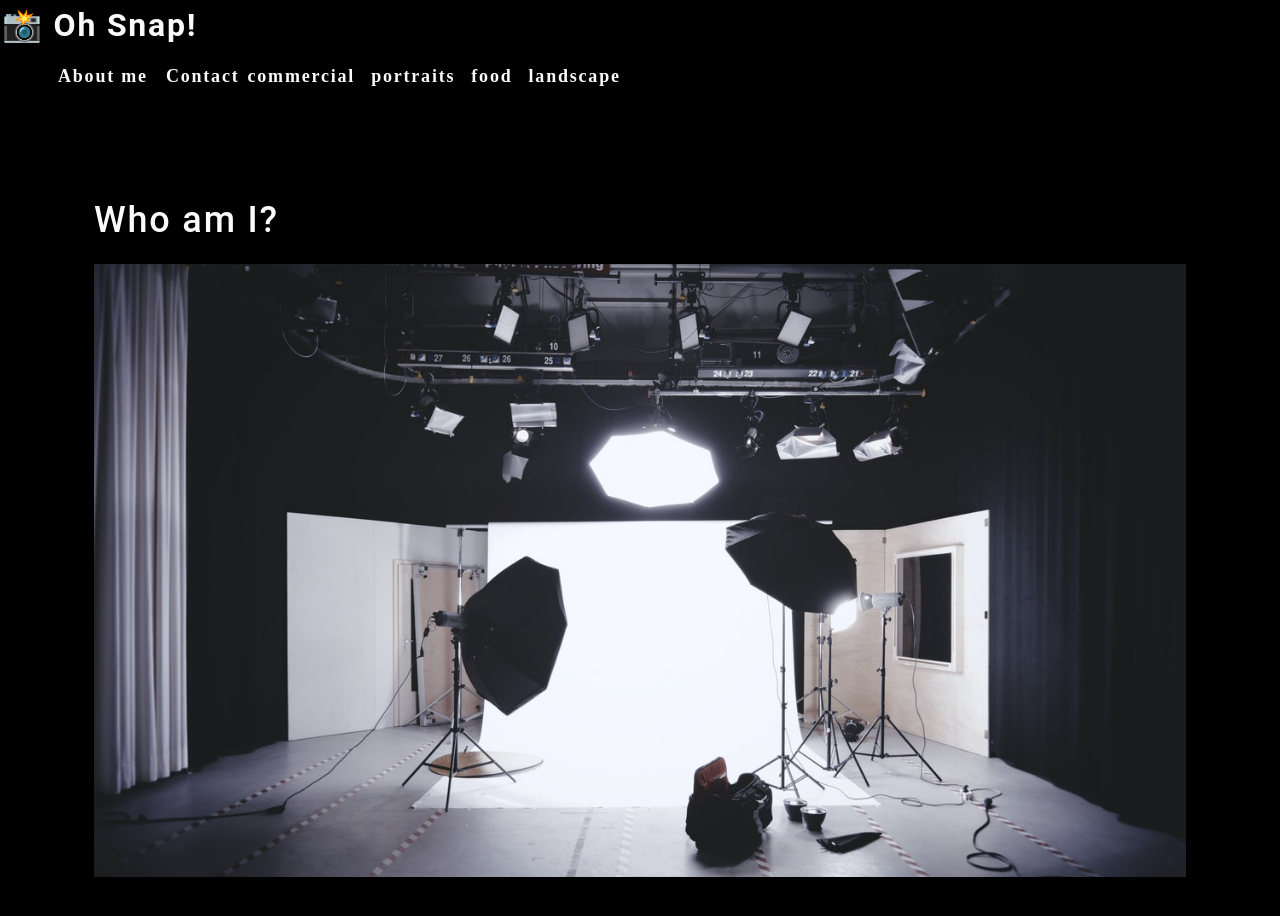
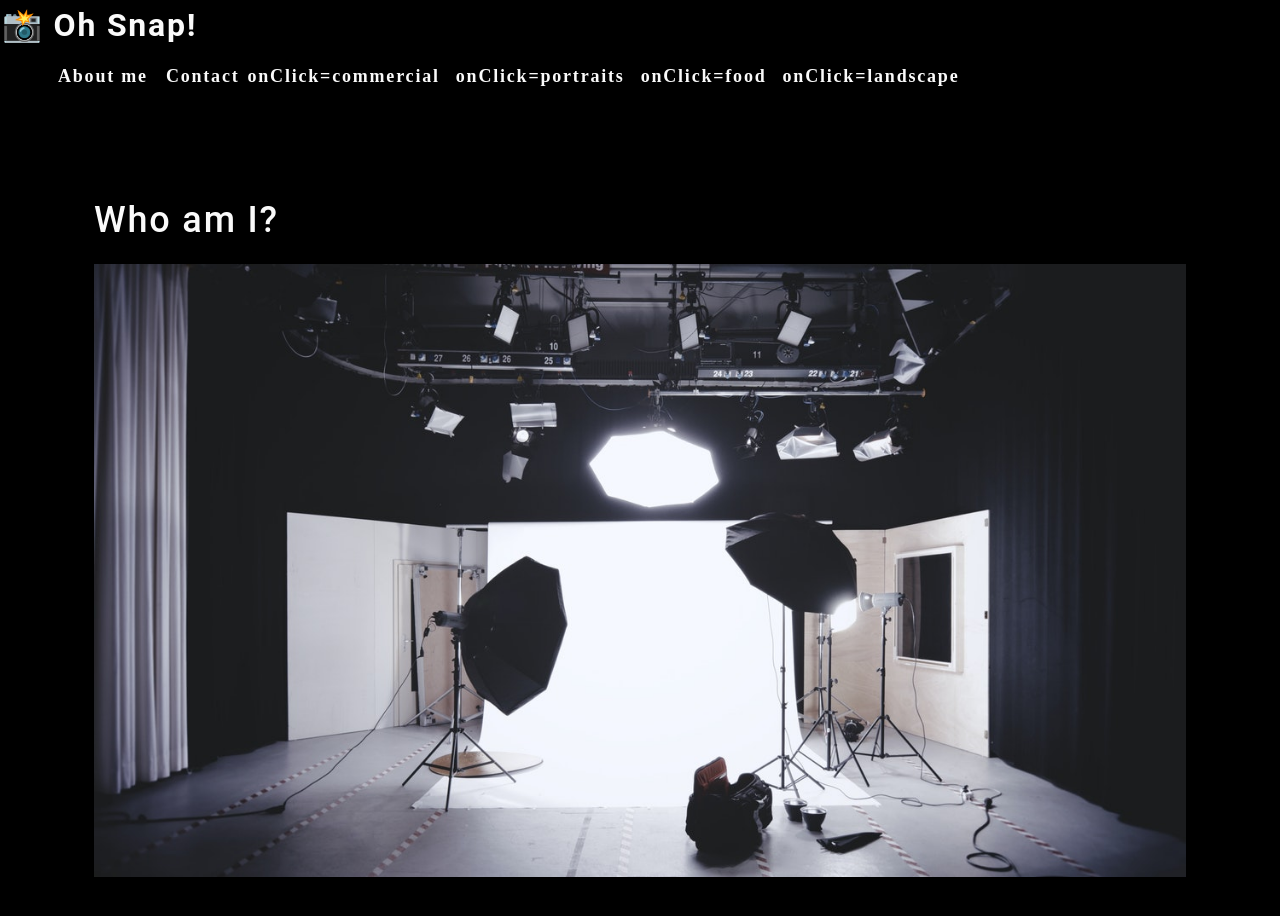
Before and after one commit to ragil1114/photo-port, a React (Create React App) app: page / in a window 1280 px wide. Shown: the top 916 px of the page. Built offline with nearby package versions, Linux system fonts and the light colour scheme.

Commit message:
add onClick() Method Attribute to Nav Component

```diff
--- a/src/components/Nav/index.js
+++ b/src/components/Nav/index.js
@@ -31,7 +31,7 @@ function Nav() {
                     </li>
                     {categories.map((category) => (
                         <li className="mx-1" key={category.name}>
-                            <span> {category.name} </span>
+                            <span> onClick={category.name} </span>
                         </li>
                     ))}
                 </ul>
```
